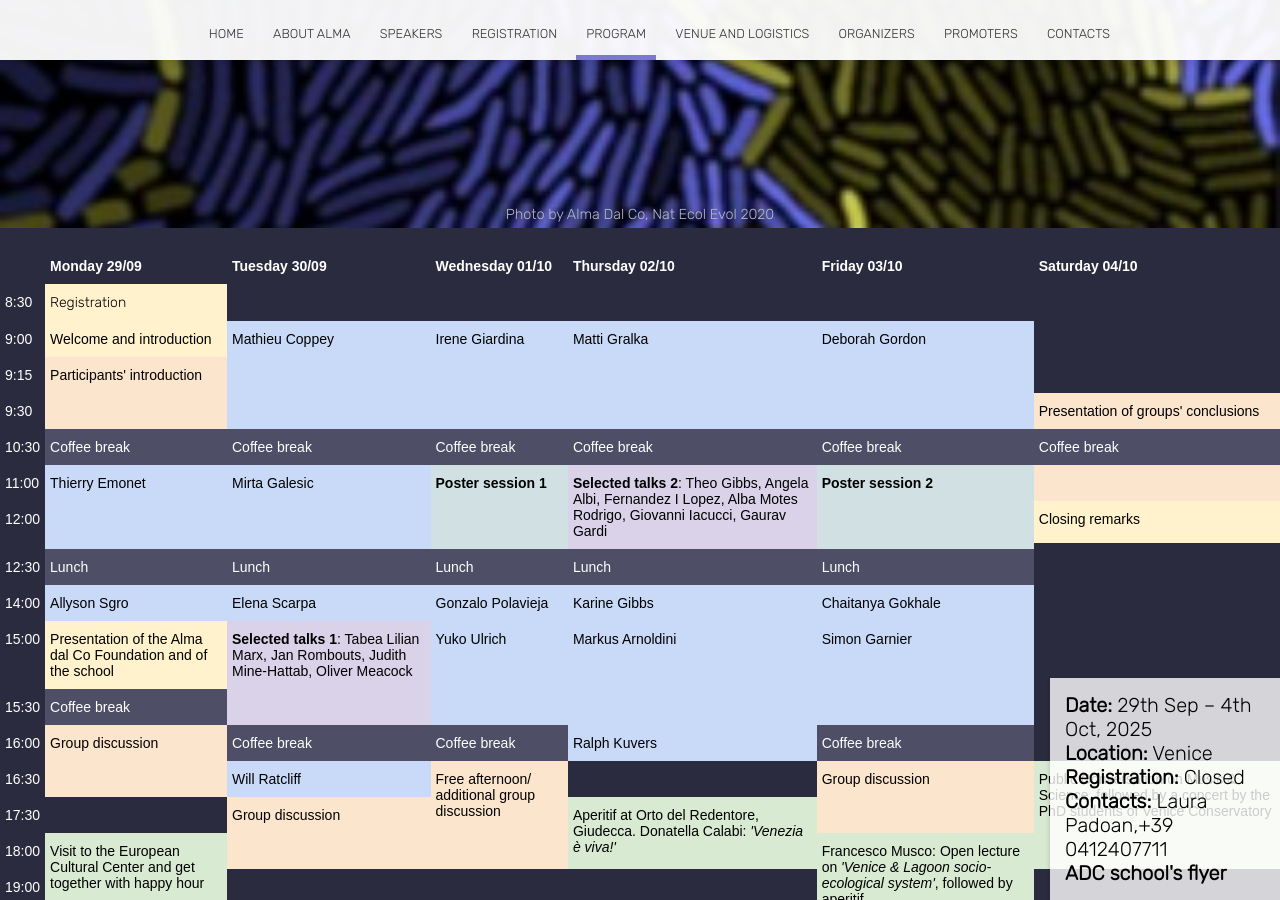
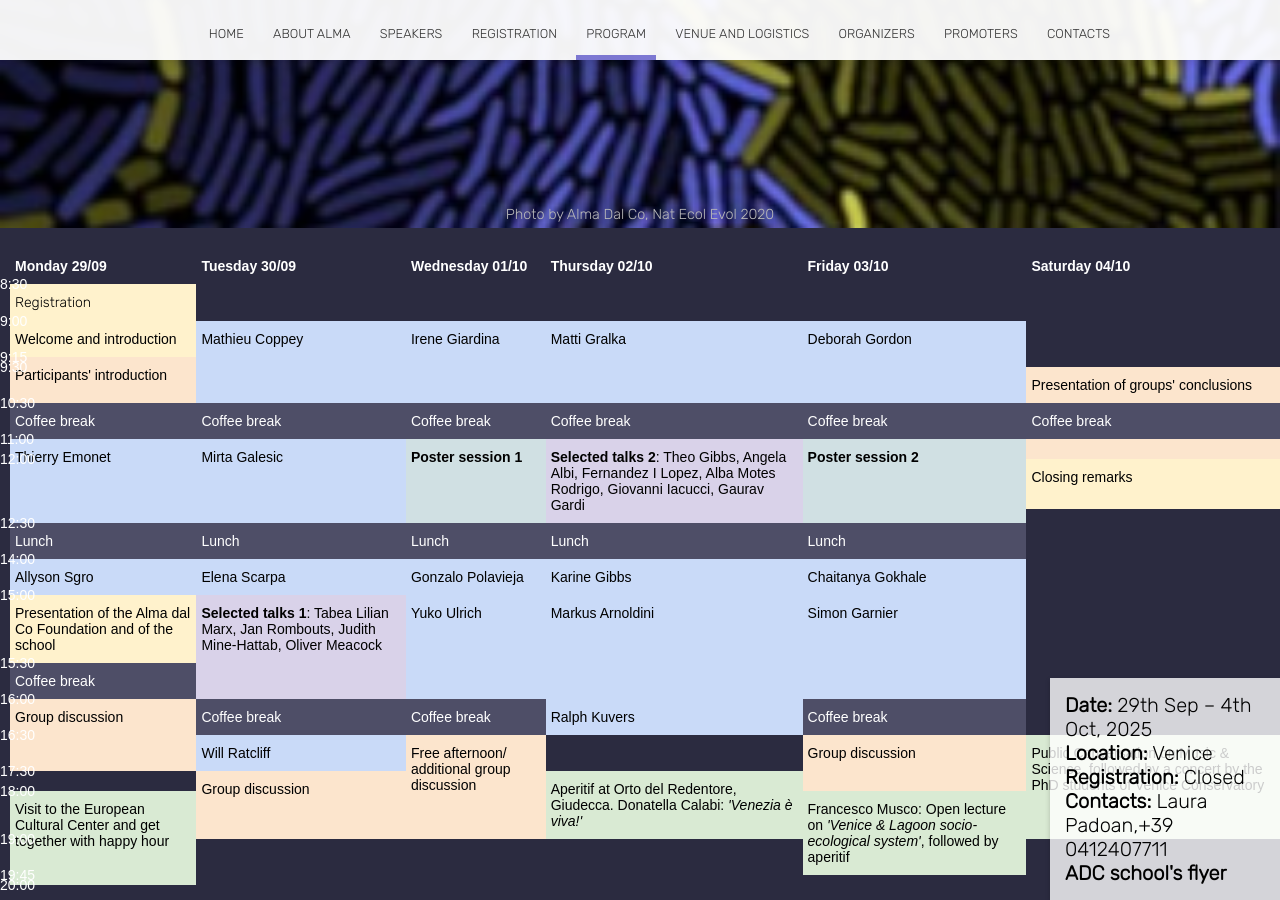
Before and after one commit to almadalcoschool/almadalcoschool.github.io, a Jekyll site: the page built from program.html, in a window 1280 px wide and 900 px high, scrolled down 402 px. Built offline with Jekyll 4.4.1, drawn with Linux system fonts in a browser that asks for light colours; nearby versions of some CDN libraries.

Commit message:
prova allineamento

```diff
--- a/program.html
+++ b/program.html
@@ -183,6 +183,268 @@ image: /images/home/paper_natEcoEvol2020.jpg
 
 
 
+
+<style type="text/css">
+    .tg  {border:none;border-collapse:collapse;border-spacing:0;margin:0px auto;}
+    .tg td{border-style:solid;border-width:0px;font-family:Arial, sans-serif;font-size:14px;overflow:hidden;
+      padding:10px 5px;word-break:normal;}
+    .tg th{border-style:solid;border-width:0px;font-family:Arial, sans-serif;font-size:14px;font-weight:normal;
+      overflow:hidden;padding:10px 5px;word-break:normal;}
+    .tg .tg-ul38{position:-webkit-sticky;position:sticky;text-align:left;top:-1px;vertical-align:top;will-change:transform}
+    .tg .tg-gpin{background-color:#C9DAF8;text-align:left;vertical-align:top}
+    .tg .tg-agz1{background-color:#4e4e67;color:#ffffff;text-align:left;vertical-align:top}
+    .tg .tg-nj25{background-color:#D9D2E9;text-align:left;vertical-align:top}
+    .tg .tg-mkke{background-color:#D0E0E3;font-weight:bold;text-align:left;vertical-align:top}
+    .tg .tg-82rs{background-color:#FFF2CC;text-align:left;vertical-align:top}
+    .tg .tg-yedf{background-color:#FFF2CC;font-family:inherit;text-align:left;vertical-align:top}
+    .tg .tg-7803{color:#ffffff;text-align:left;vertical-align:top}
+    .tg .tg-ccct{background-color:#4e4e67;border-color:#4e4e67;color:#ffffff;text-align:left;vertical-align:top}
+    .tg .tg-0lax{text-align:left;vertical-align:top}
+    .tg .tg-95qi{color:#FFF;font-weight:bold;text-align:left;vertical-align:top}
+    .tg .tg-pta1{color:#FFF;text-align:left;vertical-align:top}
+    .tg .tg-dmai{background-color:#FCE5CD;text-align:left;vertical-align:top}
+    .tg .tg-teb0{background-color:#D9EAD3;text-align:left;vertical-align:top}
+    @media screen and (max-width: 767px) {.tg {width: auto !important;}.tg col {width: auto !important;}.tg-wrap {overflow-x: auto;-webkit-overflow-scrolling: touch;margin: auto 0px;}}
+
+    /* === Variante 2: orari "sulla linea" tra le righe === */
+    .tg tbody td:first-child{
+      position: relative;
+      overflow: visible !important;   /* override del overflow:hidden di .tg td */
+      white-space: nowrap;
+      padding-top: 0;                 /* avvicina al bordo superiore */
+    }
+    .tg tbody td:first-child .time-on-line{
+      position: absolute;
+      top: 0;                         /* bordo superiore della riga */
+      left: 0;
+      transform: translateY(-50%);    /* metà sopra / metà sotto la linea */
+      white-space: nowrap;
+    }
+  </style>
+</head>
+<body>
+
+  <div class="tg-wrap">
+    <table class="tg">
+      <thead>
+        <tr>
+          <th class="tg-ul38"></th>
+          <th class="tg-ul38"></th>
+          <th class="tg-ul38"></th>
+          <th class="tg-ul38"></th>
+          <th class="tg-ul38"></th>
+          <th class="tg-ul38"></th>
+          <th class="tg-ul38"></th>
+        </tr>
+      </thead>
+      <tbody>
+        <tr>
+          <td class="tg-0lax"></td>
+          <td class="tg-95qi"><span style="font-weight:bold;color:#FFF">Monday 29/09</span></td>
+          <td class="tg-95qi"><span style="font-weight:bold;color:#FFF">Tuesday 30/09</span></td>
+          <td class="tg-95qi"><span style="font-weight:bold;color:#FFF">Wednesday 01/10</span></td>
+          <td class="tg-95qi"><span style="font-weight:bold;color:#FFF">Thursday 02/10</span></td>
+          <td class="tg-95qi"><span style="font-weight:bold;color:#FFF">Friday 03/10</span></td>
+          <td class="tg-95qi"><span style="font-weight:bold;color:#FFF">Saturday 04/10</span></td>
+        </tr>
+        <tr>
+          <td class="tg-pta1" rowspan="2">8:30</td>
+          <td class="tg-yedf" rowspan="2">Registration</td>
+          <td class="tg-0lax" rowspan="2"></td>
+          <td class="tg-0lax" rowspan="2"></td>
+          <td class="tg-0lax" rowspan="2"></td>
+          <td class="tg-0lax" rowspan="2"></td>
+          <td class="tg-0lax" rowspan="4"></td>
+        </tr>
+        <tr>
+        </tr>
+        <tr>
+          <td class="tg-pta1"><span style="color:#FFF">9:00</span></td>
+          <td class="tg-82rs"><span style="background-color:#FFF2CC">Welcome and introduction</span></td>
+          <td class="tg-gpin" rowspan="6">Mathieu Coppey</td>
+          <td class="tg-gpin" rowspan="6">Irene Giardina</td>
+          <td class="tg-gpin" rowspan="6">Matti Gralka</td>
+          <td class="tg-gpin" rowspan="6">Deborah Gordon</td>
+        </tr>
+        <tr>
+          <td class="tg-pta1"><span style="color:#FFF">9:15</span></td>
+          <td class="tg-dmai" rowspan="5">Participants' introduction</td>
+        </tr>
+        <tr>
+          <td class="tg-pta1" rowspan="4">9:30</td>
+          <td class="tg-dmai" rowspan="4">Presentation of groups' conclusions</td>
+        </tr>
+        <tr>
+        </tr>
+        <tr>
+        </tr>
+        <tr>
+        </tr>
+        <tr>
+          <td class="tg-7803" rowspan="2">10:30</td>
+          <td class="tg-agz1" rowspan="2">Coffee break</td>
+          <td class="tg-agz1" rowspan="2">Coffee break</td>
+          <td class="tg-agz1" rowspan="2">Coffee break</td>
+          <td class="tg-agz1" rowspan="2">Coffee break</td>
+          <td class="tg-agz1" rowspan="2">Coffee break</td>
+          <td class="tg-agz1" rowspan="2">Coffee break</td>
+        </tr>
+        <tr>
+        </tr>
+        <tr>
+          <td class="tg-pta1" rowspan="4">11:00</td>
+          <td class="tg-gpin" rowspan="6">Thierry Emonet</td>
+          <td class="tg-gpin" rowspan="6">Mirta Galesic</td>
+          <td class="tg-mkke" rowspan="6">Poster session 1</td>
+          <td class="tg-nj25" rowspan="6"><span style="font-weight:bold">Selected talks 2</span>: Theo Gibbs, Angela Albi, Fernandez I Lopez, Alba Motes Rodrigo, Giovanni Iacucci, Gaurav Gardi</td>
+          <td class="tg-mkke" rowspan="6">Poster session 2</td>
+          <td class="tg-dmai" rowspan="4"></td>
+        </tr>
+        <tr>
+        </tr>
+        <tr>
+        </tr>
+        <tr>
+        </tr>
+        <tr>
+          <td class="tg-pta1" rowspan="2">12:00</td>
+          <td class="tg-82rs"><span style="background-color:#FFF2CC">Closing remarks</span></td>
+        </tr>
+        <tr>
+          <td class="tg-0lax" rowspan="17"></td>
+        </tr>
+        <tr>
+          <td class="tg-7803" rowspan="6">12:30</td>
+          <td class="tg-agz1" rowspan="6">Lunch</td>
+          <td class="tg-agz1" rowspan="6">Lunch</td>
+          <td class="tg-agz1" rowspan="6">Lunch</td>
+          <td class="tg-agz1" rowspan="6">Lunch</td>
+          <td class="tg-agz1" rowspan="6">Lunch</td>
+        </tr>
+        <tr>
+        </tr>
+        <tr>
+        </tr>
+        <tr>
+        </tr>
+        <tr>
+        </tr>
+        <tr>
+        </tr>
+        <tr>
+          <td class="tg-pta1" rowspan="4">14:00</td>
+          <td class="tg-gpin" rowspan="4">Allyson Sgro</td>
+          <td class="tg-gpin" rowspan="4">Elena Scarpa</td>
+          <td class="tg-gpin" rowspan="4">Gonzalo Polavieja</td>
+          <td class="tg-gpin" rowspan="4">Karine Gibbs</td>
+          <td class="tg-gpin" rowspan="4">Chaitanya Gokhale</td>
+        </tr>
+        <tr>
+        </tr>
+        <tr>
+        </tr>
+        <tr>
+        </tr>
+        <tr>
+          <td class="tg-pta1" rowspan="2">15:00</td>
+          <td class="tg-82rs" rowspan="2">Presentation of the Alma dal Co Foundation and of the school</td>
+          <td class="tg-nj25" rowspan="4"><span style="font-weight:bold">Selected talks 1</span>: Tabea Lilian Marx, Jan Rombouts, Judith Mine-Hattab, Oliver Meacock</td>
+          <td class="tg-gpin" rowspan="4">Yuko Ulrich</td>
+          <td class="tg-gpin" rowspan="4">Markus Arnoldini</td>
+          <td class="tg-gpin" rowspan="4">Simon Garnier</td>
+        </tr>
+        <tr>
+        </tr>
+        <tr>
+          <td class="tg-pta1" rowspan="2">15:30</td>
+          <td class="tg-agz1" rowspan="2">Coffee break</td>
+        </tr>
+        <tr>
+        </tr>
+        <tr>
+          <td class="tg-pta1" rowspan="2">16:00</td>
+          <td class="tg-dmai" rowspan="6">Group discussion</td>
+          <td class="tg-agz1" rowspan="2">Coffee break</td>
+          <td class="tg-agz1" rowspan="2">Coffee break</td>
+          <td class="tg-gpin" rowspan="4">Ralph Kuvers</td>
+          <td class="tg-ccct" rowspan="2">Coffee break</td>
+        </tr>
+        <tr>
+        </tr>
+        <tr>
+          <td class="tg-pta1" rowspan="4">16:30</td>
+          <td class="tg-gpin" rowspan="4">Will Ratcliff</td>
+          <td class="tg-dmai" rowspan="10">Free afternoon/ additional group discussion</td>
+          <td class="tg-dmai" rowspan="6">Group discussion</td>
+          <td class="tg-teb0" rowspan="10">Public Conversation on Music &amp; Science, followed by a concert by the PhD students of Venice Conservatory</td>
+        </tr>
+        <tr>
+        </tr>
+        <tr>
+          <td class="tg-0lax" rowspan="2"></td>
+        </tr>
+        <tr>
+        </tr>
+        <tr>
+          <td class="tg-pta1" rowspan="2">17:30</td>
+          <td class="tg-0lax" rowspan="2"></td>
+          <td class="tg-dmai" rowspan="6">Group discussion</td>
+          <td class="tg-teb0" rowspan="6">Aperitif at Orto del Redentore, Giudecca. Donatella Calabi:<span style="font-style:italic"> 'Venezia è viva!'</span></td>
+        </tr>
+        <tr>
+        </tr>
+        <tr>
+          <td class="tg-pta1" rowspan="4">18:00</td>
+          <td class="tg-teb0" rowspan="8">Visit to the European Cultural Center and get together with happy hour </td>
+          <td class="tg-teb0" rowspan="7">Francesco Musco: Open lecture on <span style="font-style:italic">'Venice &amp; Lagoon socio-ecological system'</span>, followed by aperitif</td>
+        </tr>
+        <tr>
+        </tr>
+        <tr>
+        </tr>
+        <tr>
+        </tr>
+        <tr>
+          <td class="tg-pta1" rowspan="3">19:00</td>
+          <td class="tg-0lax" rowspan="5"></td>
+          <td class="tg-0lax" rowspan="5"></td>
+          <td class="tg-0lax" rowspan="5"></td>
+          <td class="tg-0lax" rowspan="5"></td>
+        </tr>
+        <tr>
+        </tr>
+        <tr>
+        </tr>
+        <tr>
+          <td class="tg-pta1"><span style="color:#FFF">19:45</span></td>
+          <td class="tg-0lax" rowspan="2"></td>
+        </tr>
+        <tr>
+          <td class="tg-pta1"><span style="color:#FFF">20:00</span></td>
+          <td class="tg-0lax"></td>
+        </tr>
+      </tbody>
+    </table>
+  </div>
+
+  <!-- Script: incapsula automaticamente gli orari nello span .time-on-line -->
+  <script>
+    document.addEventListener('DOMContentLoaded', function () {
+      const cells = document.querySelectorAll('.tg tbody tr td:first-child');
+      cells.forEach(td => {
+        if (td.querySelector('.time-on-line')) return; // già fatto
+        const txt = (td.textContent || '').trim();
+        if (/^\d{1,2}:\d{2}$/.test(txt)) {             // es. 9:00, 10:30, 19:45…
+          const original = td.innerHTML;               // preserva eventuali <span style="...">…</span>
+          td.innerHTML = `<span class="time-on-line">${original}</span>`;
+        }
+      });
+    });
+  </script>
+</body>
+
+<!-- TIMETABLE -->
+<!--
 <style type="text/css">
     .tg  {border:none;border-collapse:collapse;border-spacing:0;margin:0px auto;}
     .tg td{border-style:solid;border-width:0px;font-family:Arial, sans-serif;font-size:14px;overflow:hidden;
@@ -402,227 +664,9 @@ image: /images/home/paper_natEcoEvol2020.jpg
       </tr>
     </tbody></table></div>
 
+-->
 
 
-<!--
-<style type="text/css">
-    .tg  {border:none;border-collapse:collapse;border-spacing:0;margin:0px auto;}
-    .tg td{border-style:solid;border-width:0px;font-family:Arial, sans-serif;font-size:14px;overflow:hidden;
-      padding:10px 5px;word-break:normal;}
-    .tg th{border-style:solid;border-width:0px;font-family:Arial, sans-serif;font-size:14px;font-weight:normal;
-      overflow:hidden;padding:10px 5px;word-break:normal;}
-    .tg .tg-ul38{position:-webkit-sticky;position:sticky;text-align:left;top:-1px;vertical-align:top;will-change:transform}
-    .tg .tg-gpin{background-color:#C9DAF8;text-align:left;vertical-align:top}
-    .tg .tg-nj25{background-color:#D9D2E9;text-align:left;vertical-align:top}
-    .tg .tg-82rs{background-color:#FFF2CC;text-align:left;vertical-align:top}
-    .tg .tg-yedf{background-color:#FFF2CC;font-family:inherit;text-align:left;vertical-align:top}
-    .tg .tg-0lax{text-align:left;vertical-align:top}
-    .tg .tg-95qi{color:#FFF;font-weight:bold;text-align:left;vertical-align:top}
-    .tg .tg-pta1{color:#FFF;text-align:left;vertical-align:top}
-    .tg .tg-dmai{background-color:#FCE5CD;text-align:left;vertical-align:top}
-    .tg .tg-txwv{background-color:#EFEFEF;text-align:left;vertical-align:top}
-    .tg .tg-lxsh{background-color:#D0E0E3;text-align:left;vertical-align:top}
-    .tg .tg-teb0{background-color:#D9EAD3;text-align:left;vertical-align:top}
-    @media screen and (max-width: 767px) {.tg {width: auto !important;}.tg col {width: auto !important;}.tg-wrap {overflow-x: auto;-webkit-overflow-scrolling: touch;margin: auto 0px;}}</style>
-    <div class="tg-wrap"><table class="tg"><thead>
-      <tr>
-        <th class="tg-ul38"></th>
-        <th class="tg-ul38"></th>
-        <th class="tg-ul38"></th>
-        <th class="tg-ul38"></th>
-        <th class="tg-ul38"></th>
-        <th class="tg-ul38"></th>
-        <th class="tg-ul38"></th>
-      </tr></thead>
-    <tbody>
-      <tr>
-        <td class="tg-0lax"></td>
-        <td class="tg-95qi"><span style="font-weight:bold;color:#FFF">Monday 29/09</span></td>
-        <td class="tg-95qi"><span style="font-weight:bold;color:#FFF">Tuesday 30/09</span></td>
-        <td class="tg-95qi"><span style="font-weight:bold;color:#FFF">Wednesday 01/10</span></td>
-        <td class="tg-95qi"><span style="font-weight:bold;color:#FFF">Thursday 02/10</span></td>
-        <td class="tg-95qi"><span style="font-weight:bold;color:#FFF">Friday 03/10</span></td>
-        <td class="tg-95qi"><span style="font-weight:bold;color:#FFF">Saturday 04/10</span></td>
-      </tr>
-      <tr>
-        <td class="tg-pta1" rowspan="2">8:30</td>
-        <td class="tg-yedf" rowspan="2">Registration</td>
-        <td class="tg-0lax" rowspan="2"></td>
-        <td class="tg-0lax" rowspan="2"></td>
-        <td class="tg-0lax" rowspan="2"></td>
-        <td class="tg-0lax" rowspan="2"></td>
-        <td class="tg-0lax" rowspan="4"></td>
-      </tr>
-      <tr>
-      </tr>
-      <tr>
-        <td class="tg-pta1"><span style="color:#FFF">9:00</span></td>
-        <td class="tg-82rs"><span style="background-color:#FFF2CC">Welcome and introduction</span></td>
-        <td class="tg-gpin" rowspan="6">Mathieu Coppey</td>
-        <td class="tg-gpin" rowspan="6">Irene Giardina</td>
-        <td class="tg-gpin" rowspan="6">Matti Gralka</td>
-        <td class="tg-gpin" rowspan="6">Deborah Gordon</td>
-      </tr>
-      <tr>
-        <td class="tg-pta1"><span style="color:#FFF">9:15</span></td>
-        <td class="tg-dmai" rowspan="5">Participants' introduction</td>
-      </tr>
-      <tr>
-        <td class="tg-pta1" rowspan="4">9:30</td>
-        <td class="tg-dmai" rowspan="4">Presentation of groups' conclusions</td>
-      </tr>
-      <tr>
-      </tr>
-      <tr>
-      </tr>
-      <tr>
-      </tr>
-      <tr>
-        <td class="tg-pta1" rowspan="2">10:30</td>
-        <td class="tg-txwv" rowspan="2">Coffee break</td>
-        <td class="tg-txwv" rowspan="2">Coffee break</td>
-        <td class="tg-txwv" rowspan="2">Coffee break</td>
-        <td class="tg-txwv" rowspan="2">Coffee break</td>
-        <td class="tg-txwv" rowspan="2">Coffee break</td>
-        <td class="tg-txwv" rowspan="2">Coffee break</td>
-      </tr>
-      <tr>
-      </tr>
-      <tr>
-        <td class="tg-pta1" rowspan="4">11:00</td>
-        <td class="tg-gpin" rowspan="6">Thierry Emonet</td>
-        <td class="tg-gpin" rowspan="6">Mirta Galesic</td>
-        <td class="tg-lxsh" rowspan="6">Poster session 1</td>
-        <td class="tg-nj25" rowspan="6">Selected talks 2: Theo Gibbs, Angela Albi, Fernandez I Lopez, Alba Motes Rodrigo, Giovanni Iacucci, Gaurav Gardi</td>
-        <td class="tg-lxsh" rowspan="6">Poster session 2</td>
-        <td class="tg-dmai" rowspan="4"></td>
-      </tr>
-      <tr>
-      </tr>
-      <tr>
-      </tr>
-      <tr>
-      </tr>
-      <tr>
-        <td class="tg-pta1" rowspan="2">12:00</td>
-        <td class="tg-82rs"><span style="background-color:#FFF2CC">Closing remarks</span></td>
-      </tr>
-      <tr>
-        <td class="tg-0lax" rowspan="17"></td>
-      </tr>
-      <tr>
-        <td class="tg-pta1" rowspan="6">12:30</td>
-        <td class="tg-txwv" rowspan="6">Lunch</td>
-        <td class="tg-txwv" rowspan="6">Lunch</td>
-        <td class="tg-txwv" rowspan="6">Lunch</td>
-        <td class="tg-txwv" rowspan="6">Lunch</td>
-        <td class="tg-txwv" rowspan="6">Lunch</td>
-      </tr>
-      <tr>
-      </tr>
-      <tr>
-      </tr>
-      <tr>
-      </tr>
-      <tr>
-      </tr>
-      <tr>
-      </tr>
-      <tr>
-        <td class="tg-pta1" rowspan="4">14:00</td>
-        <td class="tg-gpin" rowspan="4">Allyson Sgro</td>
-        <td class="tg-gpin" rowspan="4">Elena Scarpa</td>
-        <td class="tg-gpin" rowspan="4">Gonzalo Polavieja</td>
-        <td class="tg-gpin" rowspan="4">Karine Gibbs</td>
-        <td class="tg-gpin" rowspan="4">Chaitanya Gokhale</td>
-      </tr>
-      <tr>
-      </tr>
-      <tr>
-      </tr>
-      <tr>
-      </tr>
-      <tr>
-        <td class="tg-pta1" rowspan="2">15:00</td>
-        <td class="tg-82rs" rowspan="2">Presentation of the Alma dal Co Foundation and of the school</td>
-        <td class="tg-nj25" rowspan="4">Selected talks 1: Tabea Lilian Marx, Jan Rombouts, Judith Mine-Hattab, Oliver Meacock</td>
-        <td class="tg-gpin" rowspan="4">Yuko Ulrich</td>
-        <td class="tg-gpin" rowspan="4">Markus Arnoldini</td>
-        <td class="tg-gpin" rowspan="4">Simon Garnier</td>
-      </tr>
-      <tr>
-      </tr>
-      <tr>
-        <td class="tg-pta1" rowspan="2">15:30</td>
-        <td class="tg-txwv" rowspan="2">Coffee break</td>
-      </tr>
-      <tr>
-      </tr>
-      <tr>
-        <td class="tg-pta1" rowspan="2">16:00</td>
-        <td class="tg-dmai" rowspan="6">Group discussion</td>
-        <td class="tg-txwv" rowspan="2">Coffee break</td>
-        <td class="tg-txwv" rowspan="2">Coffee break</td>
-        <td class="tg-gpin" rowspan="4">Ralph Kuvers</td>
-        <td class="tg-txwv" rowspan="2">Coffee break</td>
-      </tr>
-      <tr>
-      </tr>
-      <tr>
-        <td class="tg-pta1" rowspan="4">16:30</td>
-        <td class="tg-gpin" rowspan="4">Will Ratcliff</td>
-        <td class="tg-dmai" rowspan="10">Free afternoon/ additional group discussion</td>
-        <td class="tg-dmai" rowspan="6">Group discussion</td>
-        <td class="tg-teb0" rowspan="10">Public Conversation on Music &amp; Science, followed by a concert by the PhD students of Venice Conservatory</td>
-      </tr>
-      <tr>
-      </tr>
-      <tr>
-        <td class="tg-0lax" rowspan="2"></td>
-      </tr>
-      <tr>
-      </tr>
-      <tr>
-        <td class="tg-pta1" rowspan="2">17:30</td>
-        <td class="tg-0lax" rowspan="2"></td>
-        <td class="tg-dmai" rowspan="6">Group discussion</td>
-        <td class="tg-teb0" rowspan="6">Aperitif at Orto del Redentore, Giudecca. Donatella Calabi: 'Venezia è viva!'</td>
-      </tr>
-      <tr>
-      </tr>
-      <tr>
-        <td class="tg-pta1" rowspan="4">18:00</td>
-        <td class="tg-teb0" rowspan="8">Visit to the European Cultural Center and get together with happy hour </td>
-        <td class="tg-teb0" rowspan="7">Francesco Musco: Open lecture on 'Venice &amp; Lagoon socio-ecological system', followed by aperitif</td>
-      </tr>
-      <tr>
-      </tr>
-      <tr>
-      </tr>
-      <tr>
-      </tr>
-      <tr>
-        <td class="tg-pta1" rowspan="3">19:00</td>
-        <td class="tg-0lax" rowspan="5"></td>
-        <td class="tg-0lax" rowspan="5"></td>
-        <td class="tg-0lax" rowspan="5"></td>
-        <td class="tg-0lax" rowspan="5"></td>
-      </tr>
-      <tr>
-      </tr>
-      <tr>
-      </tr>
-      <tr>
-        <td class="tg-pta1"><span style="color:#FFF">19:45</span></td>
-        <td class="tg-0lax" rowspan="2"></td>
-      </tr>
-      <tr>
-        <td class="tg-pta1"><span style="color:#FFF">20:00</span></td>
-        <td class="tg-0lax"></td>
-      </tr>
-    </tbody></table></div>
-
--->
 <!--
 
 <div class="main-content">
```
